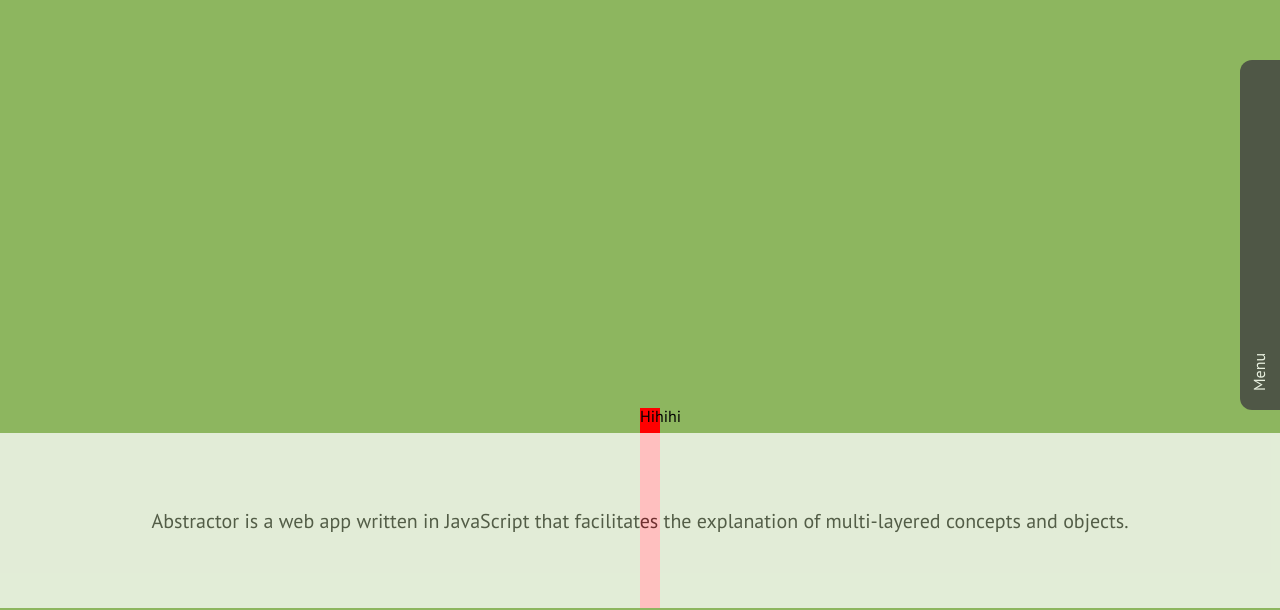
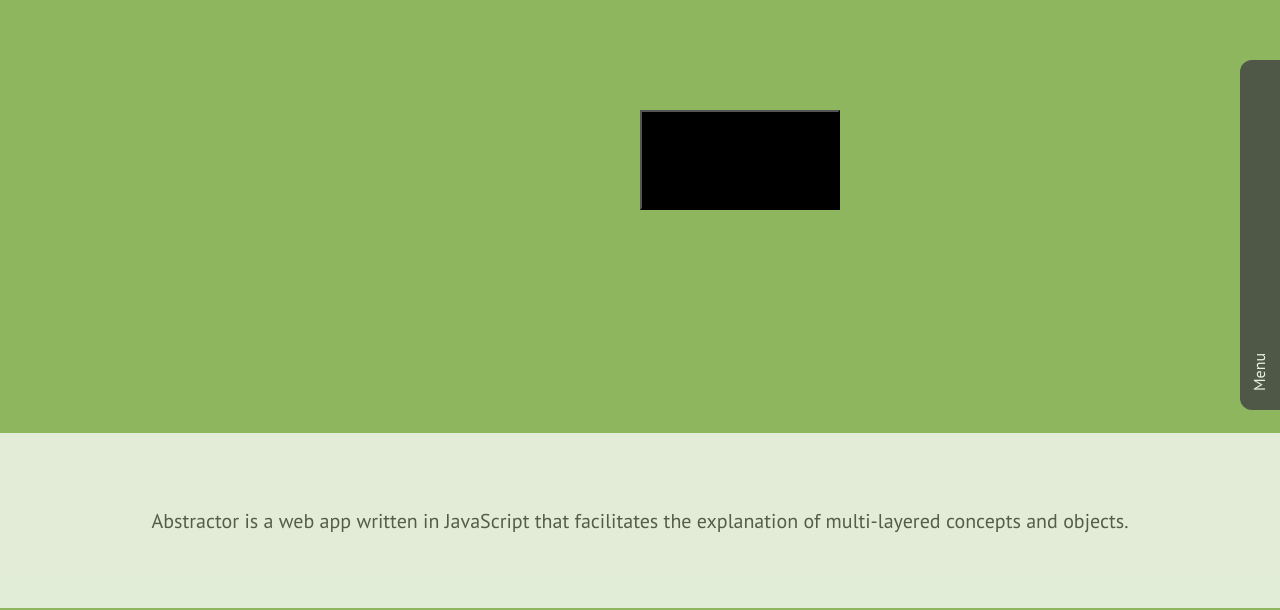
Before and after one commit to njung1292/abstractor, a website: page index.html in a window 1280 px wide. Shown: the part 190-800 px from the top of the page. Drawn offline with Linux system fonts and the light colour scheme; no server answers.

Commit message:
actually adding the altered style and index files

```diff
--- a/css/style.css
+++ b/css/style.css
@@ -5,14 +5,15 @@ body {
 	position: relative;
 }
 
-#blah {
-	width: 20px;
-	height: 200px;
-	position: absolute;
-	bottom: 0px;
+#create_box {
+	width: 200px;
+	height: 100px;
+	background-color: #000;
+	position: fixed;
+	bottom: 50%;
 	left: 50%;
-	background-color: red;
 }
+
 #content {
 	/*background-color: #bbd39f;*/
 	background-color: #fff;
--- a/index.html
+++ b/index.html
@@ -20,7 +20,7 @@
 
    <!--  <canvas id="myCanvas" style="display:block; margin-left: auto; margin-right: auto;"></canvas>
  -->
- 	<div id="blah">Hihihi</div>
+ 	<button id="create_box">Create Box</button>
 
 	<article id="content"><p>Abstractor is a web app written in JavaScript that facilitates the explanation of multi-layered concepts and objects.</p></article>
 	<aside id="menu"><p>Menu</p></aside>
@@ -41,7 +41,8 @@
 <script type="text/javascript" src="js/jquery.js"></script>
 <script type="text/javascript" src="js/jquery-ui.js"></script>
 <script type="text/javascript" src="js/kinetic-v4.3.1.js"></script>
-<script type="text/javascript" src="js/stage.js"></script>
+<script type="text/javascript" src="js/Trees.js"></script>
 <script type="text/javascript" src="js/EditMode.js"></script>
+<script type="text/javascript" src="js/VisualBox.js"></script>
 <script type="text/javascript" src="js/AbstractorApp.js"></script>
 </html>
```
